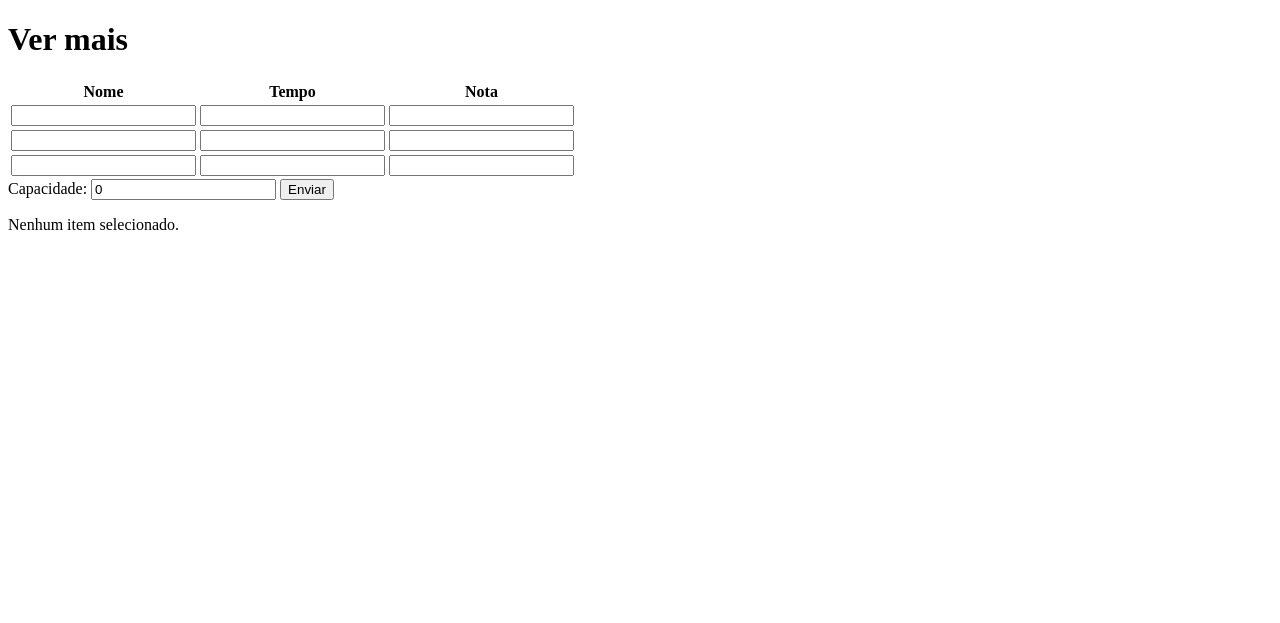
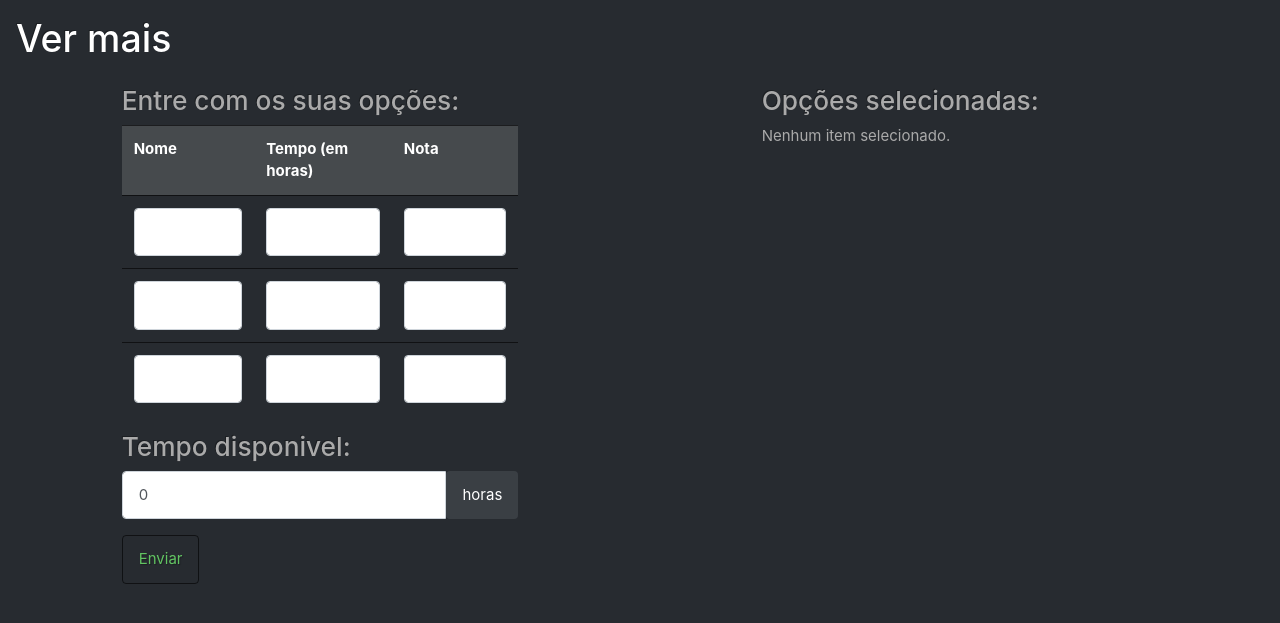
Before and after one commit to projeto-de-algoritmos-2024/PD_VerMais, a Flask app: page / in a window 1280 px wide. Shown: the top 623 px of the page. Run offline with Flask 3, Linux system fonts and the light colour scheme; some libraries are stand-ins or nearby versions.

Commit message:
estilizacao
Co-authored-by: Pedro Victor Salerno <pedroslrn@users.noreply.github.com>

```diff
--- a/templates/home.html
+++ b/templates/home.html
@@ -1,46 +1,65 @@
 <!DOCTYPE html>
-<html lang="en">
+<html lang="pt-BR">
+
     <head>
         <meta charset="UTF-8">
         <meta name="viewport" content="width=device-width, initial-scale=1.0">
-    <title>Document</title>
+        <link rel="stylesheet" href="https://cdn.jsdelivr.net/npm/bootswatch@4.5.2/dist/slate/bootstrap.min.css"
+            integrity="sha384-8iuq0iaMHpnH2vSyvZMSIqQuUnQA7QM+f6srIdlgBrTSEyd//AWNMyEaSF2yPzNQ" crossorigin="anonymous">
+        <title>VerMais App</title>
     </head>
+
     <body>
+        <div class="container-fluid p-3">
+            <a href="#">
                 <h1>Ver mais</h1>
+            </a>
+        </div>
+
+        <div class="row m-0">
+            <div class="container-fluid col-md-4">
+                <h3>Entre com os suas opções:</h3>
+
                 <form action="{{ url_for('index') }}" method="post">
-        <table>
-            <tr>
-                <th>Nome</th>
-                <th>Tempo</th>
-                <th>Nota</th>
+                    <table class="table table-hover">
+                        <tr class="table-active">
+                            <th scope="row">Nome</th>
+                            <th scope="row">Tempo (em horas)</th>
+                            <th scope="row">Nota</th>
                         </tr>
 
                         {% for name, time, rate in inputs %}
                         <tr>
-                <td><input type="text" name="name[]" value="{{ name }}"></td>
-                <td><input type="text" name="time[]" value="{{ time }}"></td>
-                <td><input type="text" name="rate[]" value="{{ rate }}"></td>
+                            <td><input class="form-control" type="text" name="name[]" value="{{ name }}"></td>
+                            <td><input class="form-control" type="text" name="time[]" value="{{ time }}"></td>
+                            <td><input class="form-control" type="text" name="rate[]" value="{{ rate }}"></td>
                         </tr>
                         {% endfor %}
 
                         <tr>
-                <td><input type="text" name="name[]"></td>
-                <td><input type="text" name="time[]"></td>
-                <td><input type="text" name="rate[]"></td>
+                            <td><input class="form-control" type="text" name="name[]"></td>
+                            <td><input class="form-control" type="text" name="time[]"></td>
+                            <td><input class="form-control" type="text" name="rate[]"></td>
                         </tr>
                     </table>
-        <label for="capacity">Capacidade:</label>
-        <input type="number" id="capacity" name="capacity" value="{{ capacity }}">
-        <button type="submit">Enviar</button>
+                    <h3>Tempo disponivel:</h3>
+                    <div class="input-group mb-3">
+                        <input type="number" class="form-control" id="capacity" name="capacity" value="{{ capacity }}">
+                        <span class="input-group-text bg-primary border-0 fw-bold text-white">horas</span>
+                    </div>
+                    <button type="submit" class="btn btn-outline-success">Enviar</button>
                 </form>
+            </div>
+
+            <div class="container-fluid col-md-4">
+                <h3>Opções selecionadas:</h3>
 
                 {% if result %}
-    <h2>Itens Selecionados:</h2>
-    <table border="1">
-        <tr>
-            <th>Nome</th>
-            <th>Peso</th>
-            <th>Valor</th>
+                <table class="table table-hover">
+                    <tr class="table-active">
+                        <th scope="row">Nome</th>
+                        <th scope="row">Tempo (em horas)</th>
+                        <th scope="row">Nota</th>
                     </tr>
                     {% for item in result %}
                     <tr>
@@ -53,5 +72,8 @@
                 {% else %}
                 <p>Nenhum item selecionado.</p>
                 {% endif %}
+            </div>
+        </div>
     </body>
+
 </html>
```
Lines whose indentation alone changed are shown as unchanged.
